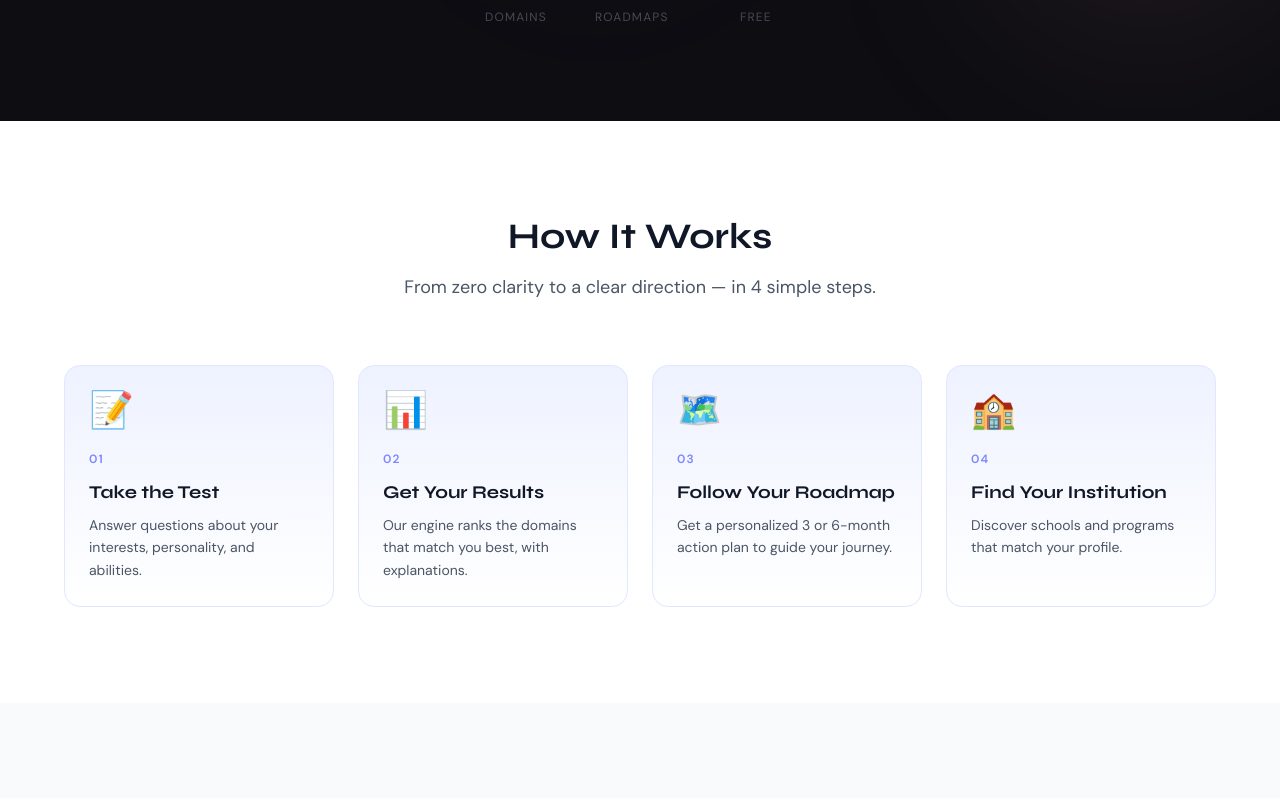
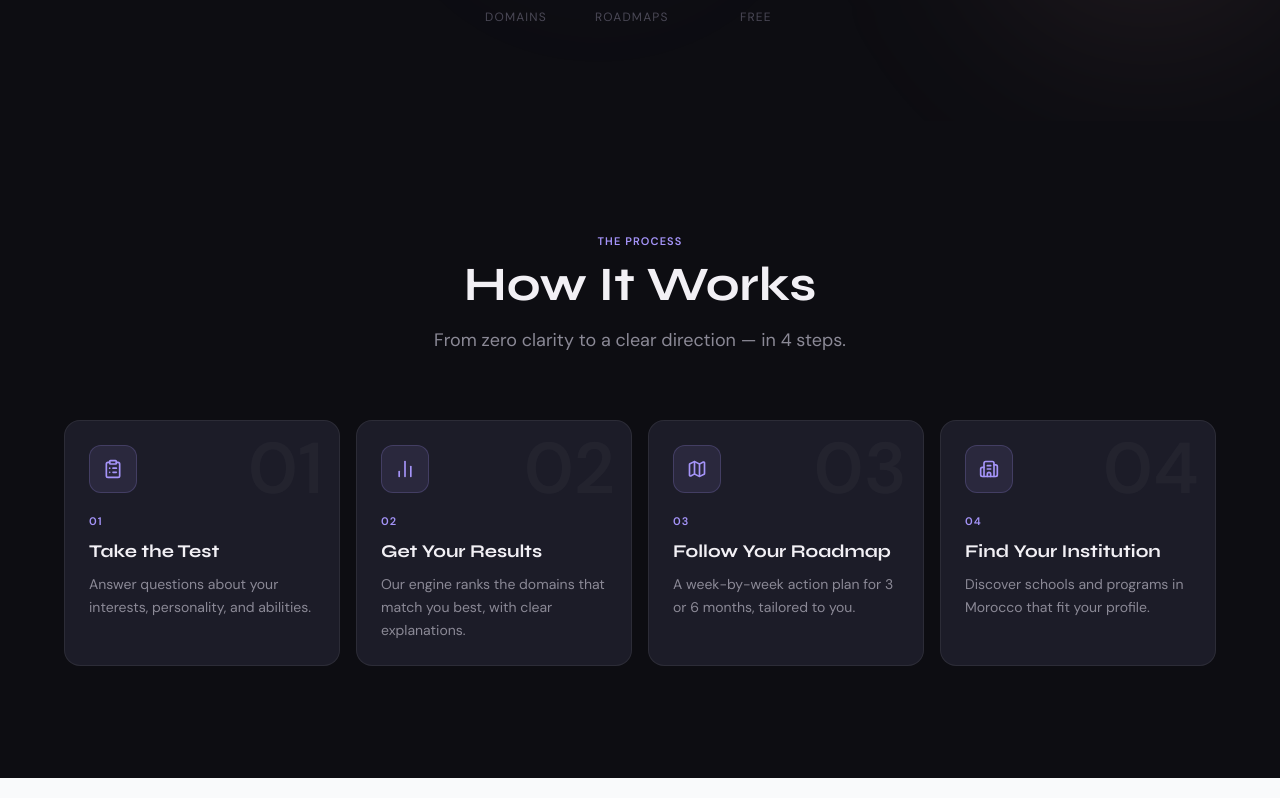
Before and after one commit to dounia-elg/TriQi, a Next.js app in the folder frontend/: page / in a window 1280 px wide. Shown: the part 762-1560 px from the top of the page. Built offline with nearby package versions, Linux system fonts and the light colour scheme.

Commit message:
TRIQ-37 feat: enhance HowItWorks component with icon integration, improved descriptions, and updated styling

```diff
--- a/frontend/src/components/HowItWorks.tsx
+++ b/frontend/src/components/HowItWorks.tsx
@@ -1,54 +1,74 @@
+import { ClipboardList, BarChart2, Map, Building2 } from 'lucide-react';
+
 const steps = [
   {
     number: '01',
-    icon: '📝',
+    Icon: ClipboardList,
     title: 'Take the Test',
     description: 'Answer questions about your interests, personality, and abilities.',
   },
   {
     number: '02',
-    icon: '📊',
+    Icon: BarChart2,
     title: 'Get Your Results',
-    description: 'Our engine ranks the domains that match you best, with explanations.',
+    description: 'Our engine ranks the domains that match you best, with clear explanations.',
   },
   {
     number: '03',
-    icon: '🗺️',
+    Icon: Map,
     title: 'Follow Your Roadmap',
-    description: 'Get a personalized 3 or 6-month action plan to guide your journey.',
+    description: 'A week-by-week action plan for 3 or 6 months, tailored to you.',
   },
   {
     number: '04',
-    icon: '🏫',
+    Icon: Building2,
     title: 'Find Your Institution',
-    description: 'Discover schools and programs that match your profile.',
+    description: 'Discover schools and programs in Morocco that fit your profile.',
   },
 ];
 
 export default function HowItWorks() {
   return (
-    <section id="how-it-works" className="py-24 px-4 bg-white">
+    <section id="how-it-works" className="py-28 px-4" style={{ backgroundColor: '#0D0D12' }}>
       <div className="max-w-6xl mx-auto">
 
         {/* Header */}
         <div className="text-center mb-16">
-          <h2 className="text-4xl font-bold text-gray-900 mb-4">How It Works</h2>
-          <p className="text-lg text-gray-600 max-w-xl mx-auto">
-            From zero clarity to a clear direction — in 4 simple steps.
+          <span className="section-label mb-3">The Process</span>
+          <h2 className="section-title text-4xl md:text-5xl mb-4">How It Works</h2>
+          <p className="section-body max-w-lg mx-auto text-lg">
+            From zero clarity to a clear direction — in 4 steps.
           </p>
         </div>
 
         {/* Steps */}
-        <div className="grid grid-cols-1 md:grid-cols-2 lg:grid-cols-4 gap-6">
-          {steps.map((step, index) => (
+        <div className="grid grid-cols-1 md:grid-cols-2 lg:grid-cols-4 gap-4">
+          {steps.map((step) => (
             <div
-              key={index}
-              className="bg-gradient-to-b from-indigo-50 to-white border border-indigo-100 rounded-2xl p-6"
+              key={step.number}
+              className="card p-6"
+              style={{ position: 'relative', overflow: 'hidden' }}
             >
-              <div className="text-4xl mb-4">{step.icon}</div>
-              <span className="text-xs font-bold text-indigo-400 tracking-widest">{step.number}</span>
-              <h3 className="text-lg font-bold text-gray-900 mt-2 mb-2">{step.title}</h3>
-              <p className="text-gray-600 text-sm leading-relaxed">{step.description}</p>
+              {/* Decorative background number */}
+              <div
+                className="absolute top-3 right-4 text-7xl font-black select-none"
+                style={{ color: 'rgba(255,255,255,0.03)', lineHeight: 1 }}
+              >
+                {step.number}
+              </div>
+
+              <div className="icon-badge mb-5">
+                <step.Icon size={20} />
+              </div>
+
+              <span className="section-label mb-2">{step.number}</span>
+
+              <h3 className="text-lg font-bold mb-2" style={{ color: '#F2F0F5' }}>
+                {step.title}
+              </h3>
+              <p className="text-sm leading-relaxed" style={{ color: '#8B8996' }}>
+                {step.description}
+              </p>
             </div>
           ))}
         </div>
```
